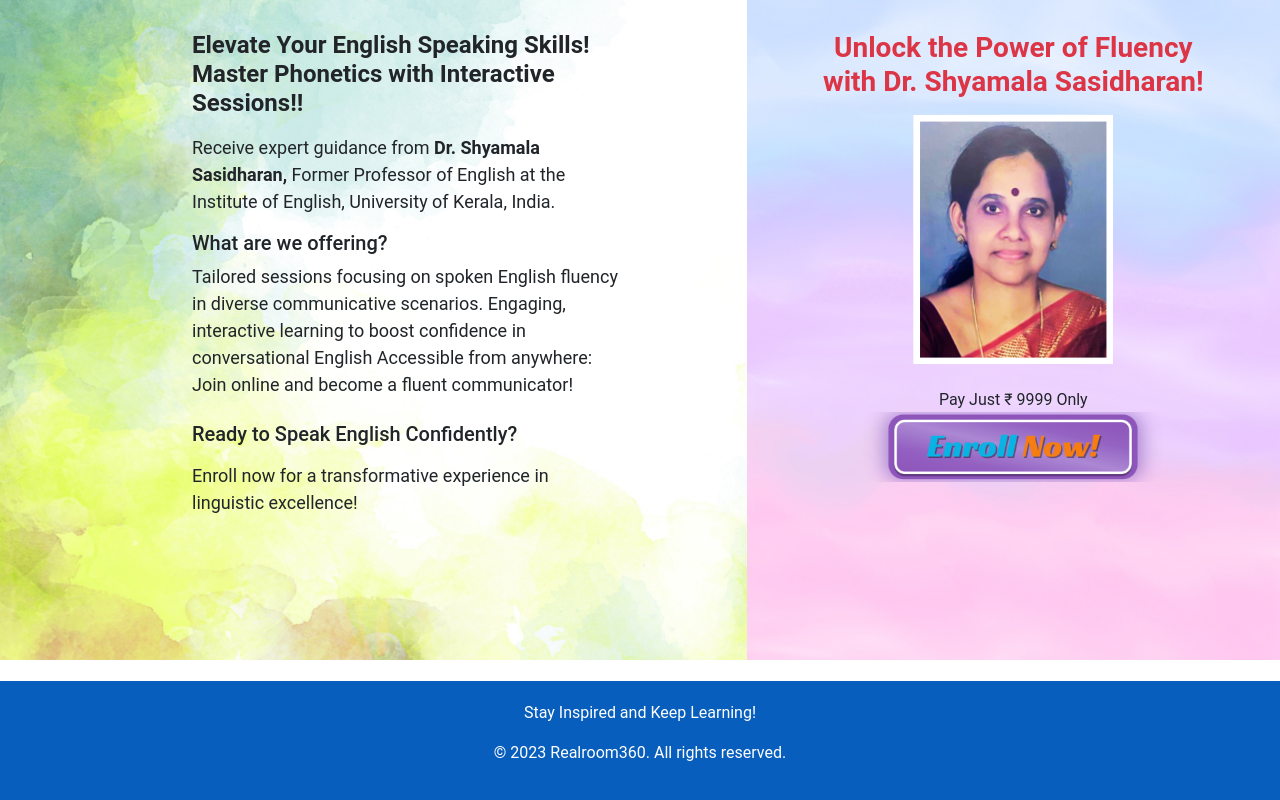
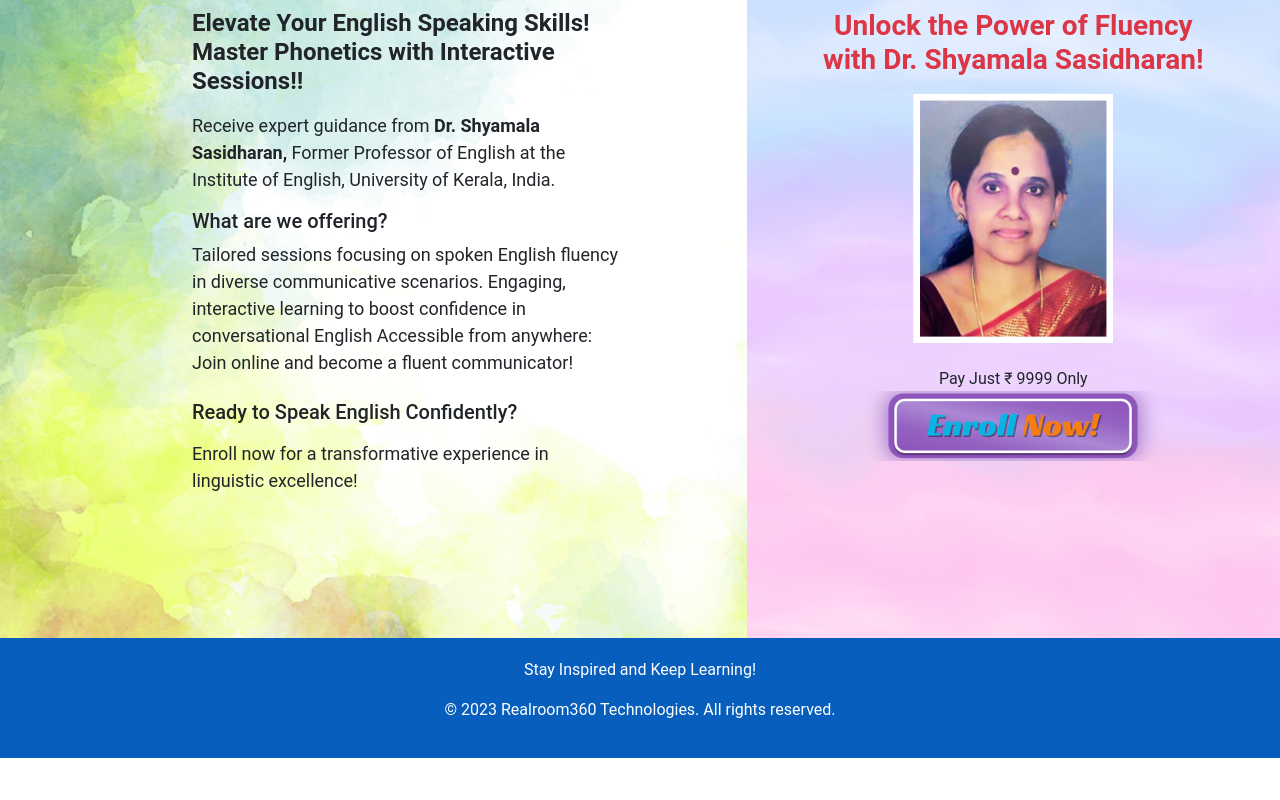
Before and after one commit to raattthilal/engLearn, an Angular app: page /login in a window 1280 px wide. Shown: the part 250-1050 px from the top of the page. After the commit the page ends 1008 px from the top, so only its background shows below. Built offline with nearby package versions, Linux system fonts and the light colour scheme.

Commit message:
setupped

```diff
--- a/src/app/components/home/home.component.html
+++ b/src/app/components/home/home.component.html
@@ -73,5 +73,5 @@
 
 <footer>
     <p>Stay Inspired and Keep Learning!</p>
-    <p>&copy; {{ currentYear }}  Realroom360. All rights reserved.</p>
+    <p>&copy; {{ currentYear }}  Realroom360 Technologies. All rights reserved.</p>
 </footer>
--- a/src/app/components/login/login.component.css
+++ b/src/app/components/login/login.component.css
@@ -53,7 +53,7 @@
             background-size: cover;
             background-position: center;
             background-repeat: no-repeat;
-            height: 100vh; /* Adjust the height as needed */
+            height: auto; /* Adjust the height as needed */
             display: flex;
             justify-content: center;
             align-items: center;
--- a/src/app/components/login/login.component.html
+++ b/src/app/components/login/login.component.html
@@ -203,5 +203,5 @@
 </section>
 <footer>
   <p>Stay Inspired and Keep Learning!</p>
-  <p>&copy; {{ currentYear }}  Realroom360. All rights reserved.</p>
+  <p>&copy; {{ currentYear }}  Realroom360 Technologies. All rights reserved.</p>
 </footer>
```
